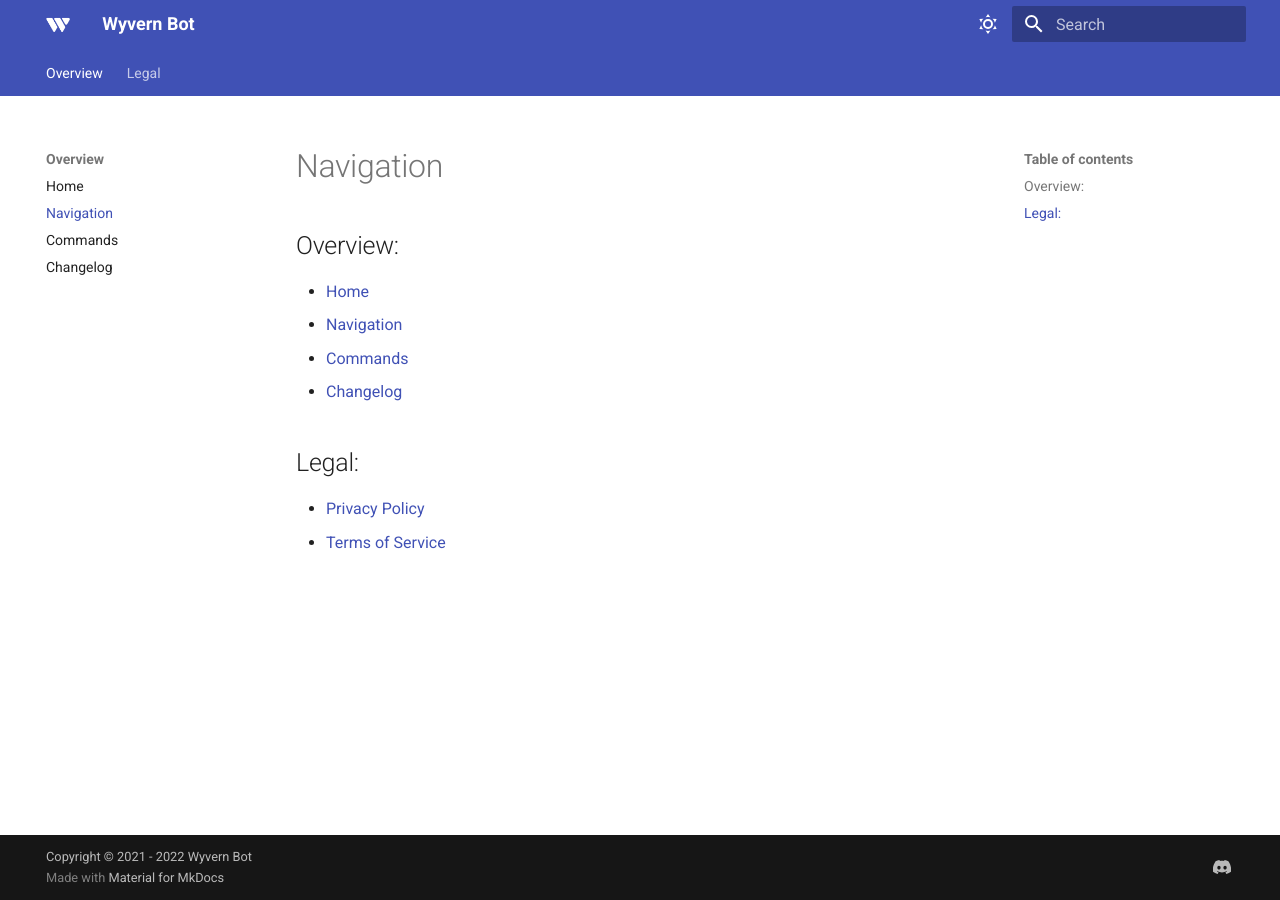
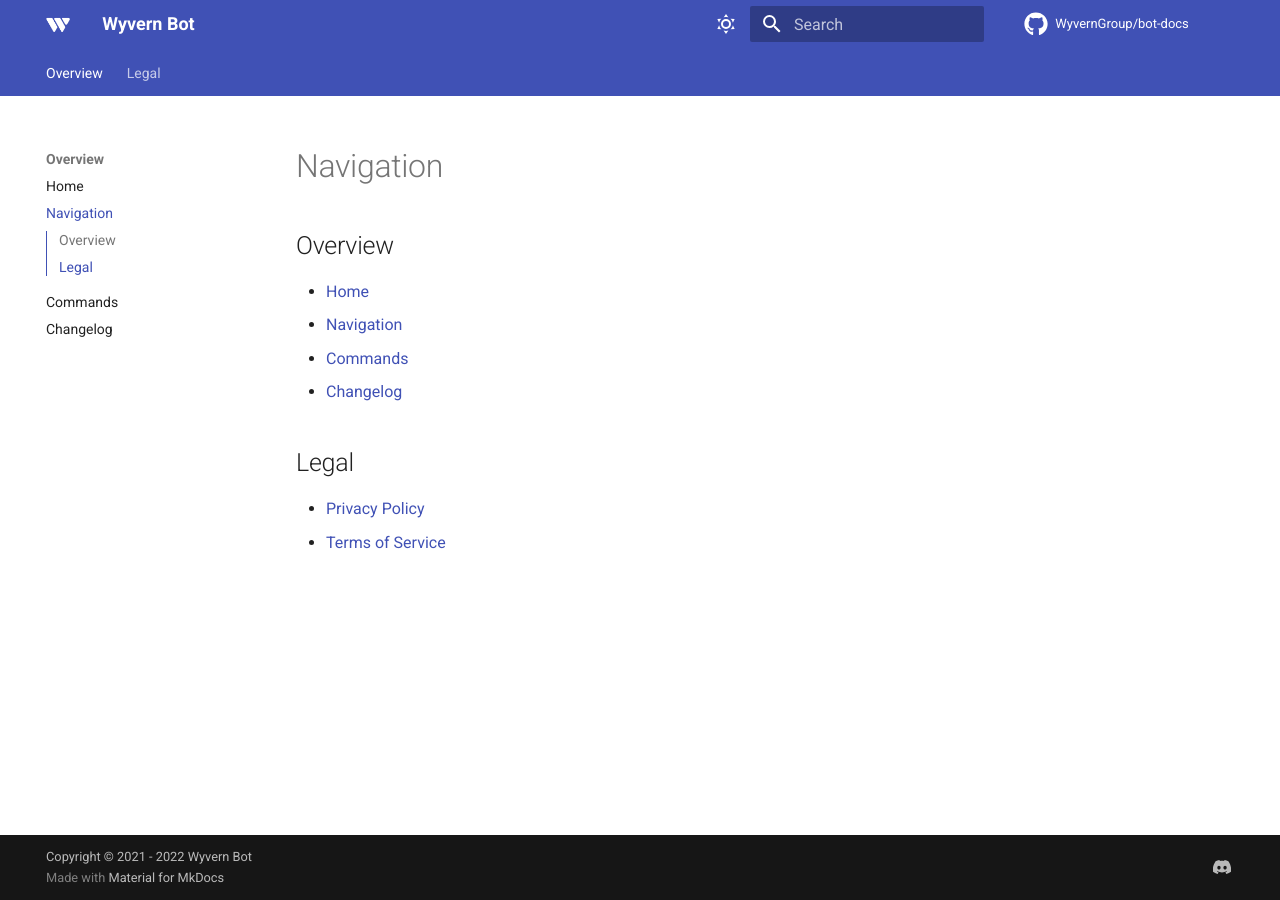
Before and after one commit to WyvernGroup/bot-docs, an MkDocs documentation site: the page built from docs/navigation.md, in a window 1280 px wide. Built offline with MkDocs 1.6.1 and Material for MkDocs 9.7.7, drawn with Linux system fonts in a browser that asks for light colours; comment, search, counter and statistics services are not loaded.

Commit message:
added gh repo

```diff
--- a/docs/navigation.md
+++ b/docs/navigation.md
@@ -1,10 +1,10 @@
 # Navigation
 
-## Overview:
+## Overview
 * [Home](index.md)
 * [Navigation](navigation.md)
 * [Commands](commands.md)
 * [Changelog](changelog.md)
-## Legal:
+## Legal
 * [Privacy Policy](legal/privacy.md)
 * [Terms of Service](legal/tos.md)
--- a/mkdocs.yml
+++ b/mkdocs.yml
@@ -1,6 +1,9 @@
 site_name: Wyvern Bot
+repo_url: https://github.com/WyvernGroup/bot-docs
+repo_name: WyvernGroup/bot-docs
 theme:
   icon:
+    repo: fontawesome/brands/github
     admonition:
       note: octicons/tag-16
       abstract: octicons/checklist-16
@@ -20,6 +23,7 @@ theme:
   features:
     - navigation.instant
     - navigation.tabs
+    - toc.integrate
   plugins:
     - search
   palette:
```
Also changed, not shown: docs/changelog.md (+1 -1 lines), docs/index.md (+1 -1 lines).
